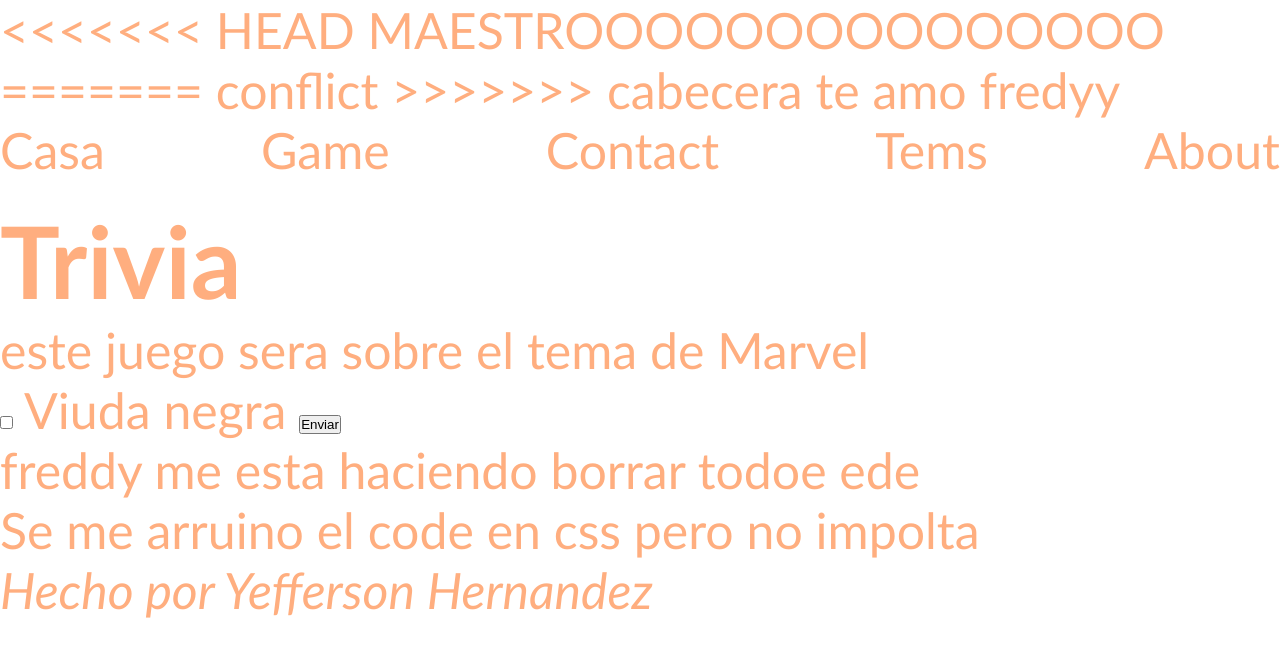
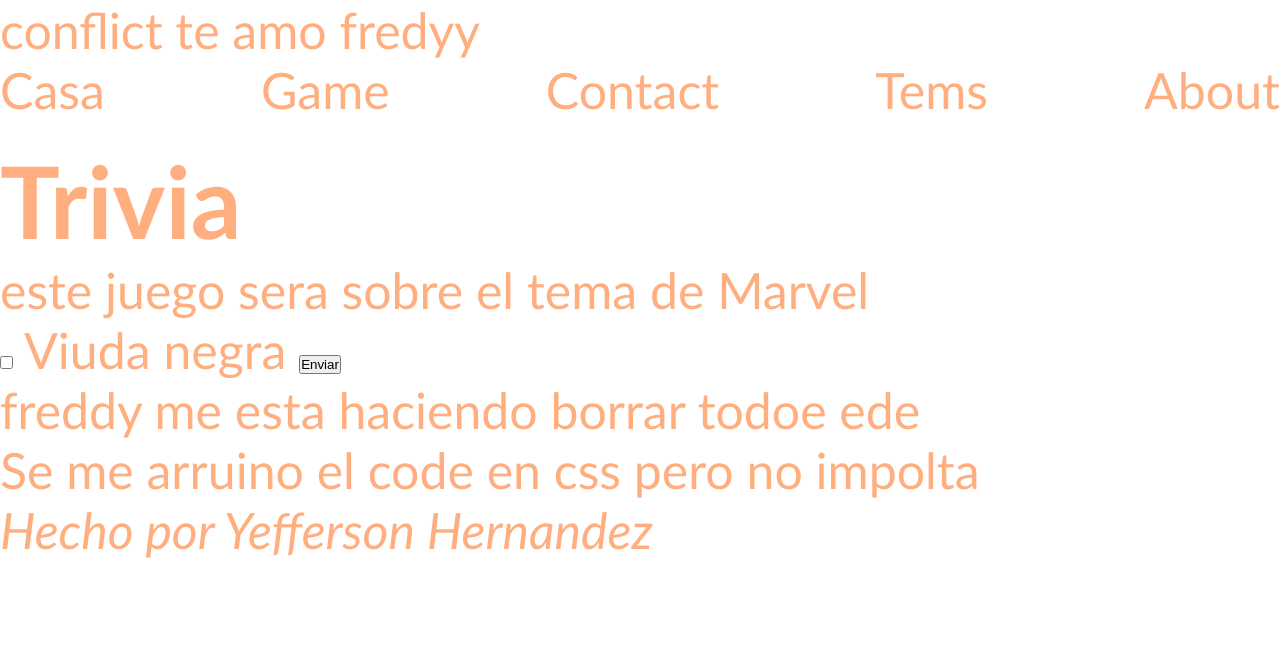
Before and after one commit to Yeflix/ClaseGit, a plain HTML site: page index.html in a window 1280 px wide. Drawn offline with Linux system fonts and the light colour scheme.

Commit message:
sIN conflictos otra vez

```diff
--- a/index.html
+++ b/index.html
@@ -9,11 +9,7 @@
 <body>
     <header>
         <div class="cabcera">
-<<<<<<< HEAD
-           <dvi id="cabecera">MAESTROOOOOOOOOOOOOOO</dvi>
-=======
            <dvi id="cabecera">conflict</dvi>
->>>>>>> cabecera
            te amo fredyy
         </div>
         <ul class="main-header">
```
